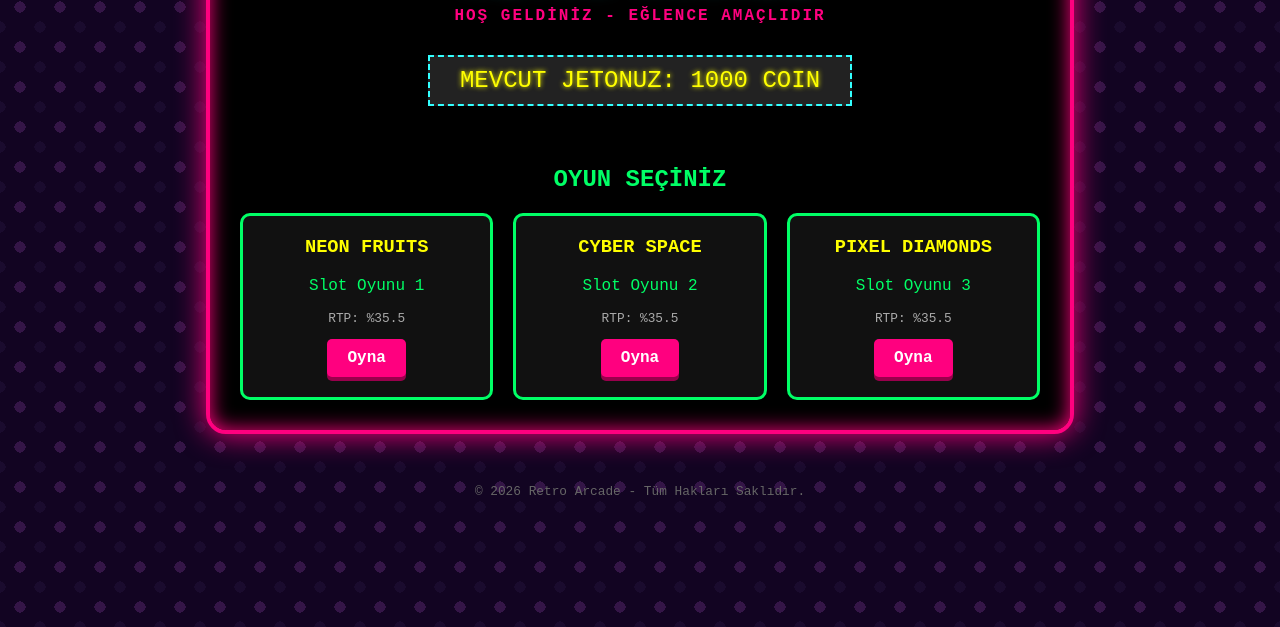
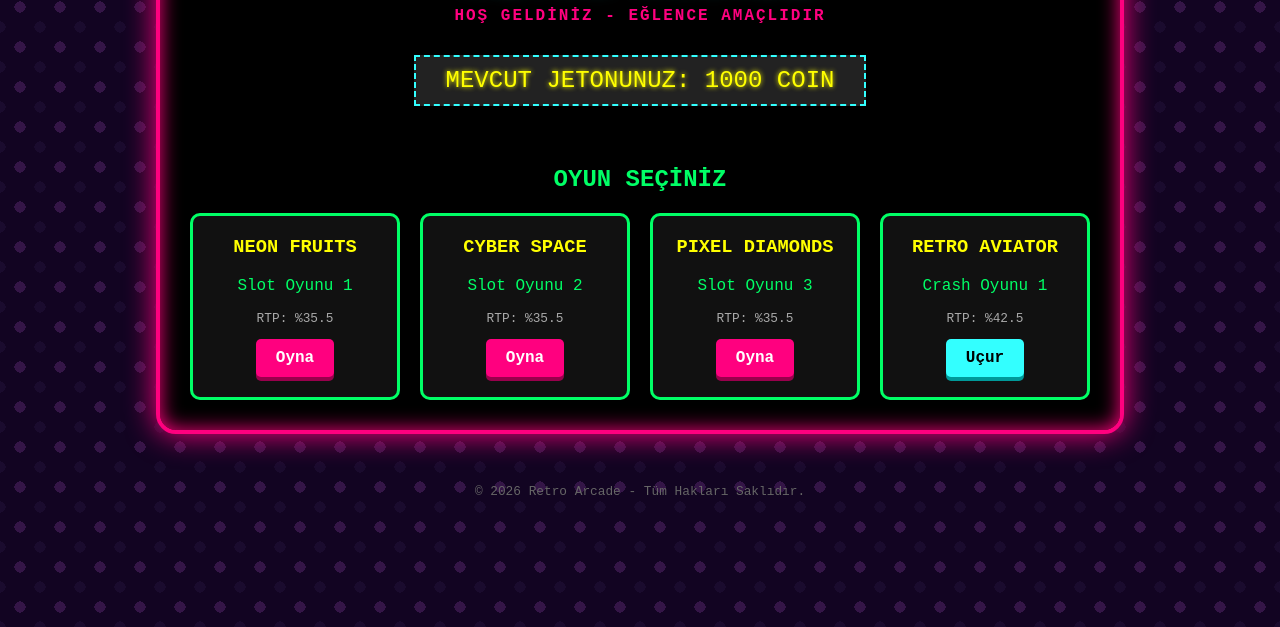
Before and after one commit to seha07/ervam, a plain HTML site: page index.html in a window 1280 px wide. Shown: the part 173-800 px from the top of the page. Drawn offline with Linux system fonts and the light colour scheme.

Commit message:
Update index.html

```diff
--- a/index.html
+++ b/index.html
@@ -17,7 +17,7 @@
             background-position: 0 0, 20px 20px;
         }
         .arcade-container {
-            max-width: 800px;
+            max-width: 900px;
             margin: 50px auto;
             background: #000;
             border: 4px solid #ff007f;
@@ -100,7 +100,7 @@
     <div class="subtitle">Hoş Geldiniz - Eğlence Amaçlıdır</div>
 
     <div class="stats-box">
-        MEVCUT JETONUZ: <span id="coin-display">1000</span> COIN
+        MEVCUT JETONUNUZ: <span id="coin-display">1000</span> COIN
     </div>
 
     <h2>OYUN SEÇİNİZ</h2>
@@ -123,6 +123,12 @@
             <p style="font-size: 0.8rem; color:#aaa;">RTP: %35.5</p>
             <button class="btn">Oyna</button>
         </div>
+        <div class="game-card" onclick="window.location.href='crash1.html'">
+            <h3>RETRO AVIATOR</h3>
+            <p>Crash Oyunu 1</p>
+            <p style="font-size: 0.8rem; color:#aaa;">RTP: %42.5</p>
+            <button class="btn" style="background:#33ffff; color:#000; box-shadow: 0 4px 0 #009999;">Uçur</button>
+        </div>
     </div>
 </div>
 
@@ -131,7 +137,6 @@
 </footer>
 
 <script>
-    // Kullanıcı ilk defa giriyorsa 1000 coin tanımla, varsa mevcut bakiyeyi çek
     if (localStorage.getItem('arcade_coins') === null) {
         localStorage.setItem('arcade_coins', '1000');
     }
```
